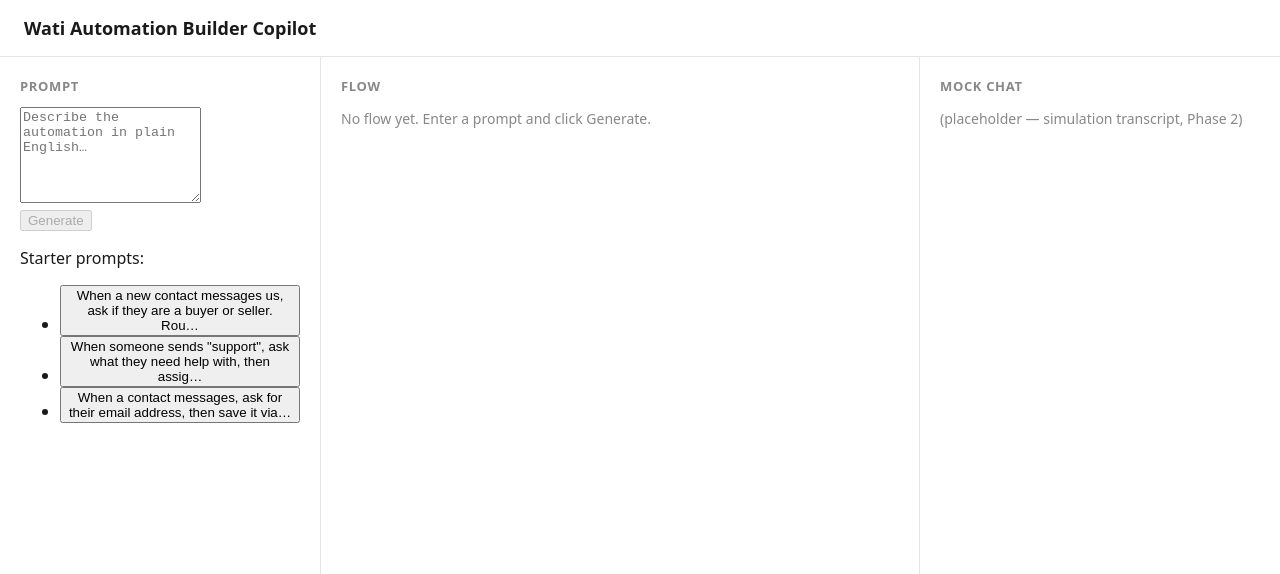
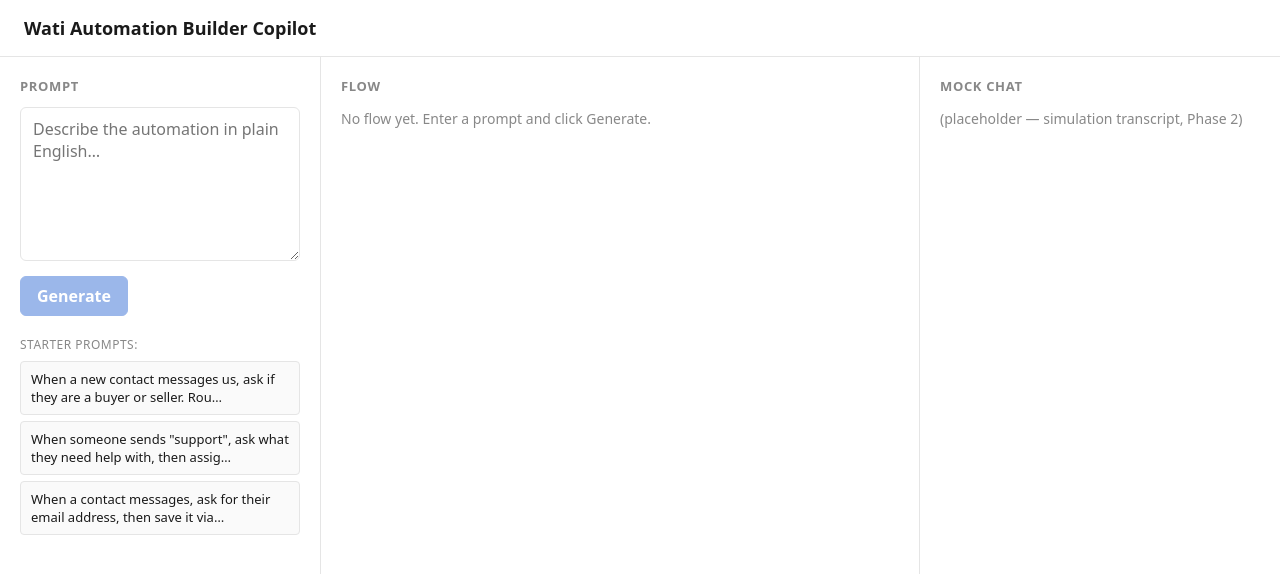
Before and after one commit to mikeyangyun/Wati-Automation-Copilot, a React (Vite) app in the folder packages/web/: page / in a window 1280 px wide. Shown: the top 574 px of the page. Built offline with nearby package versions, Linux system fonts and the light colour scheme.

Commit message:
feat: add AppStatus type and AppErrorSummary interface for improved state management

```diff
--- a/packages/web/src/styles.css
+++ b/packages/web/src/styles.css
@@ -66,3 +66,114 @@
   color: var(--muted);
   font-size: 14px;
 }
+
+.prompt-textarea {
+  width: 100%;
+  font: inherit;
+  padding: 10px 12px;
+  border: 1px solid var(--border);
+  border-radius: 6px;
+  resize: vertical;
+  background: var(--panel-bg);
+  color: var(--text);
+}
+
+.prompt-textarea:disabled {
+  background: #f5f5f5;
+  cursor: not-allowed;
+}
+
+.prompt-actions {
+  margin-top: 10px;
+}
+
+.prompt-submit {
+  font: inherit;
+  font-weight: 600;
+  padding: 8px 16px;
+  border: 1px solid #1f6feb;
+  background: #1f6feb;
+  color: #fff;
+  border-radius: 6px;
+  cursor: pointer;
+}
+
+.prompt-submit:disabled {
+  background: #9bb7ea;
+  border-color: #9bb7ea;
+  cursor: not-allowed;
+}
+
+.prompt-starters {
+  margin-top: 20px;
+}
+
+.starters-label {
+  margin: 0 0 8px;
+  font-size: 12px;
+  color: var(--muted);
+  text-transform: uppercase;
+  letter-spacing: 0.04em;
+}
+
+.prompt-starters ul {
+  list-style: none;
+  padding: 0;
+  margin: 0;
+  display: flex;
+  flex-direction: column;
+  gap: 6px;
+}
+
+.starter-button {
+  font: inherit;
+  font-size: 13px;
+  text-align: left;
+  width: 100%;
+  padding: 8px 10px;
+  border: 1px solid var(--border);
+  background: #fafafa;
+  border-radius: 4px;
+  cursor: pointer;
+  color: var(--text);
+}
+
+.starter-button:hover:not(:disabled) {
+  background: #f0f0f0;
+}
+
+.starter-button:disabled {
+  opacity: 0.5;
+  cursor: not-allowed;
+}
+
+.flow-json {
+  font-family: ui-monospace, SFMono-Regular, Menlo, Consolas, monospace;
+  font-size: 12px;
+  background: #1a1a1a;
+  color: #e6edf3;
+  padding: 14px;
+  border-radius: 6px;
+  overflow: auto;
+  margin: 0;
+}
+
+.flow-error {
+  border: 1px solid #d33;
+  background: #fdecec;
+  color: #5a0000;
+  padding: 12px;
+  border-radius: 6px;
+}
+
+.flow-error strong {
+  display: block;
+  font-family: ui-monospace, SFMono-Regular, Menlo, Consolas, monospace;
+  font-size: 12px;
+  margin-bottom: 4px;
+}
+
+.flow-error p {
+  margin: 0;
+  font-size: 14px;
+}
--- a/packages/web/vitest.config.ts
+++ b/packages/web/vitest.config.ts
@@ -4,5 +4,9 @@
   test: {
     include: ['src/**/*.test.{ts,tsx}'],
     environment: 'node',
+    // Required so @testing-library/react picks up afterEach and runs auto-cleanup
+    // between tests. Per-file `// @vitest-environment happy-dom` opts a single
+    // test file into DOM emulation without affecting the node-environment tests.
+    globals: true,
   },
 });
```
Also changed, not shown: packages/web/src/state.ts (added, +18 -0 lines).
